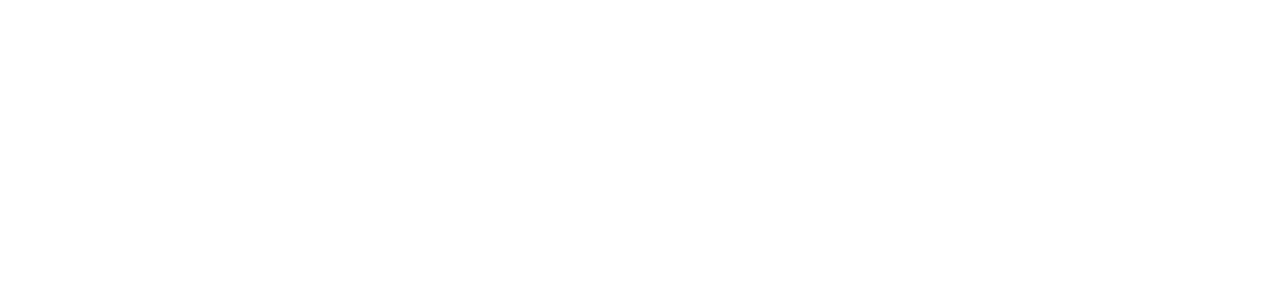
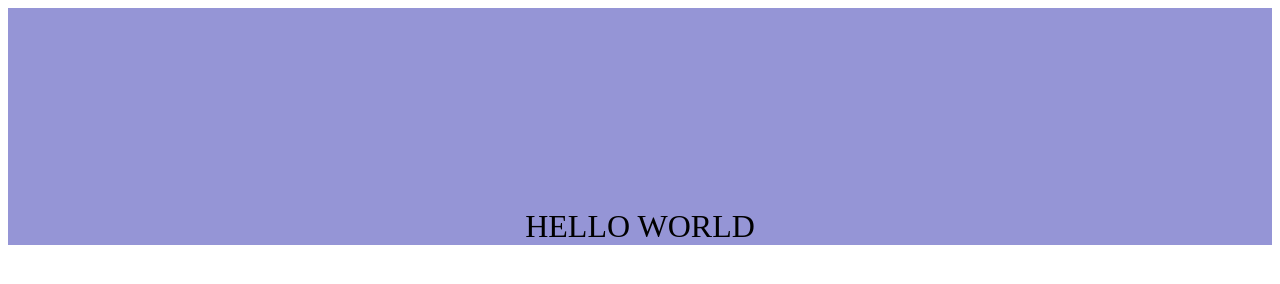
Before and after one commit to babbyyana/learning-gid, a plain HTML site: page index.html in a window 1280 px wide. Drawn offline with Linux system fonts and the light colour scheme.

Commit message:
added style.css

```diff
--- a/index.html
+++ b/index.html
@@ -5,8 +5,9 @@
     <meta http-equiv="X-UA-Compatible" content="IE=edge">
     <meta name="viewport" content="width=device-width, initial-scale=1.0">
     <title>Document</title>
+    <link rel="stylesheet" href="style.css">
 </head>
 <body>
-
+    <div class="header">HELLO WORLD</div>
 </body>
 </html>
--- /dev/null
+++ b/style.css
@@ -0,0 +1,8 @@
+.header{
+    text-align: center;
+    padding-top: 200px;
+    background-color: rgb(149, 149, 214);
+    font-size: xx-large;
+    margin: 0 auto;
+
+}
```
